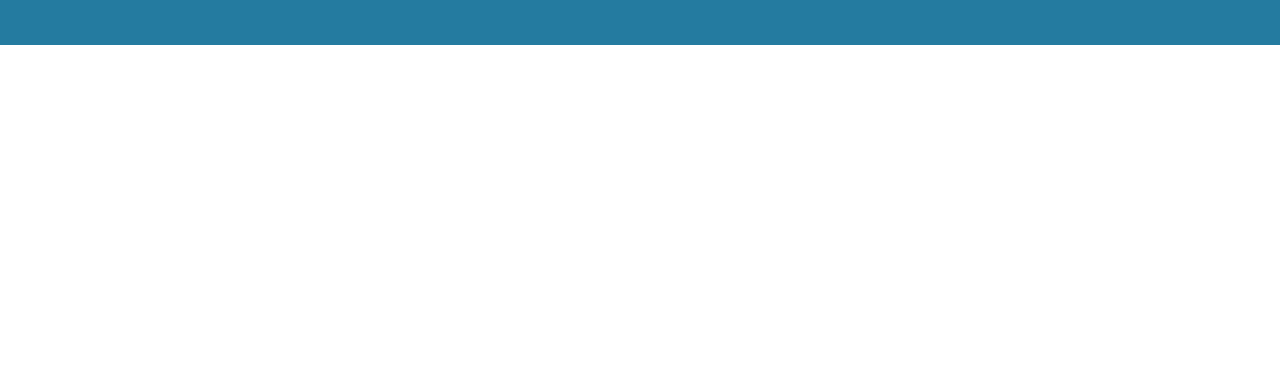
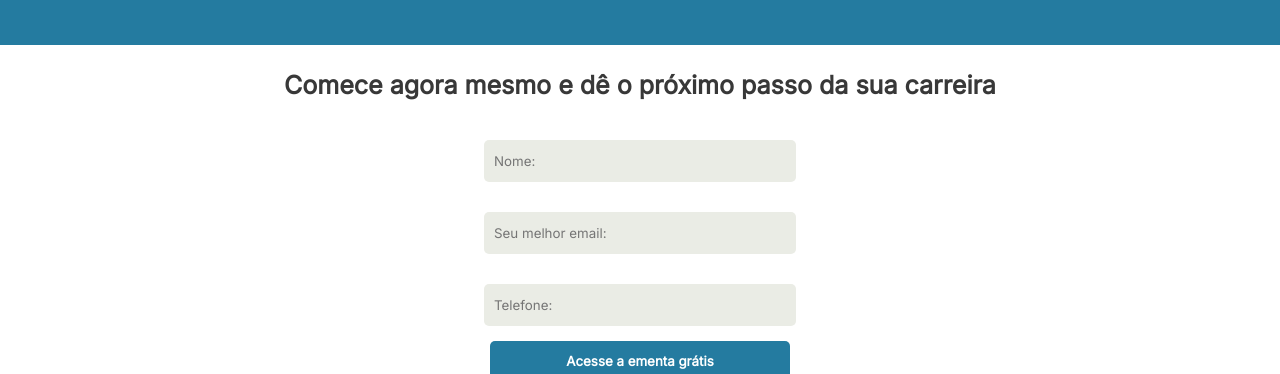
Before and after one commit to Djordsman/Projeto-Landing-Page.DNC, a plain HTML site: page index.html in a window 1280 px wide. Shown: the part 1276-1650 px from the top of the page. Before the commit the page ends 1321 px from the top, so only its background shows below. Drawn offline with Linux system fonts and the light colour scheme.

Commit message:
Inserindo inputs de nome, email e tel, estilizando os mesmmos, configurando automatização do envio das informações através do sheet monkey e direcionamento da automatização concluído

```diff
--- a/index.html
+++ b/index.html
@@ -42,7 +42,7 @@
         </div>
     </div>
 
-    <!-- Carrosel -->
+    <!-- Carrossel -->
     <div id="carrossel">
         <h1 id="titulo-carrossel">Mais de 500 alunos já iniciaram seus estudos</h1>
 
@@ -54,6 +54,19 @@
             <img id="Bruna"    class="card"  src="./cards/Bruna.svg" alt="cardbruna">
             <img id="setadir" onclick="RolarParaDir()" class="seta" src="./imagens/seta-direita.svg" alt="setadir">
         </div>
+
+    </div>
+
+    <!-- Formulário-->
+    <div id="formulario">
+        <h1 id="titulo-form">Comece agora mesmo e dê o próximo passo da sua carreira</h1>
+        <form action="https://api.sheetmonkey.io/form/5CvD3j6apztcrwQK3ipEHA" method="post">
+            <input type="text" placeholder="Nome:" name="Name" required><br>
+            <input type="email" placeholder="Seu melhor email:" name="Email" required><br>
+            <input type="telefone" placeholder="Telefone:" name="Phone" required><br>
+            <input type="hidden" name="Created" value="x-sheetmonkey-current-date-time" />
+            <button type="submit">Acesse a ementa grátis</button>
+        </form>
     </div>
     <script src="index.js"></script>
 </body>
--- a/style.css
+++ b/style.css
@@ -88,4 +88,49 @@
 
 .seta {
     margin-top: 45%;
+    cursor: pointer;
 }
+
+.seta:hover {
+    transform: translateY(-7px);
+    transition-duration: 0.5s;
+}
+
+#formulario {
+    text-align: center;
+}
+
+#titulo-form {
+    font-size: 25px;
+    margin: 25px;
+    color: #383838;
+}
+
+input {
+    width: 300px;
+    height: 40px;
+    background-color: #EAECE5;
+    margin: 15px;
+    border: 0px;
+    border-radius: 5px;
+    padding-left: 10px;
+}
+
+button {
+    background-color: #247BA0;
+    height: 40px;
+    width: 300px;
+    border-radius: 5px;
+    border: 0px;
+    color: #ffffff;
+    font-weight: bolder;
+    cursor: pointer;
+}
+
+button:hover {
+    background-color: #318fb8;
+    color: white;
+    transform: translateY(-7px);
+    transition-duration: 0.5s;
+    box-shadow: 0px 15px 20px #05103081;
+}
```
